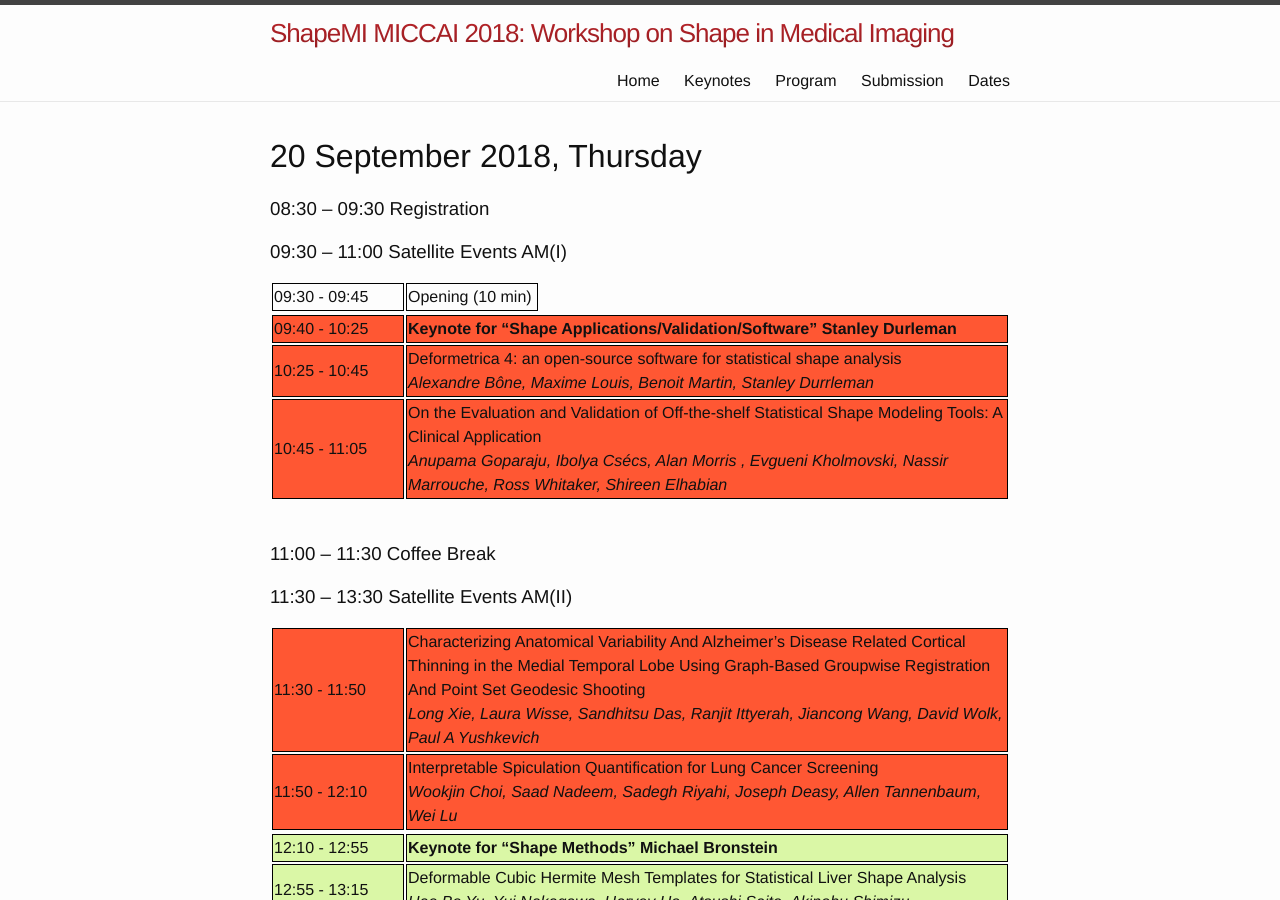
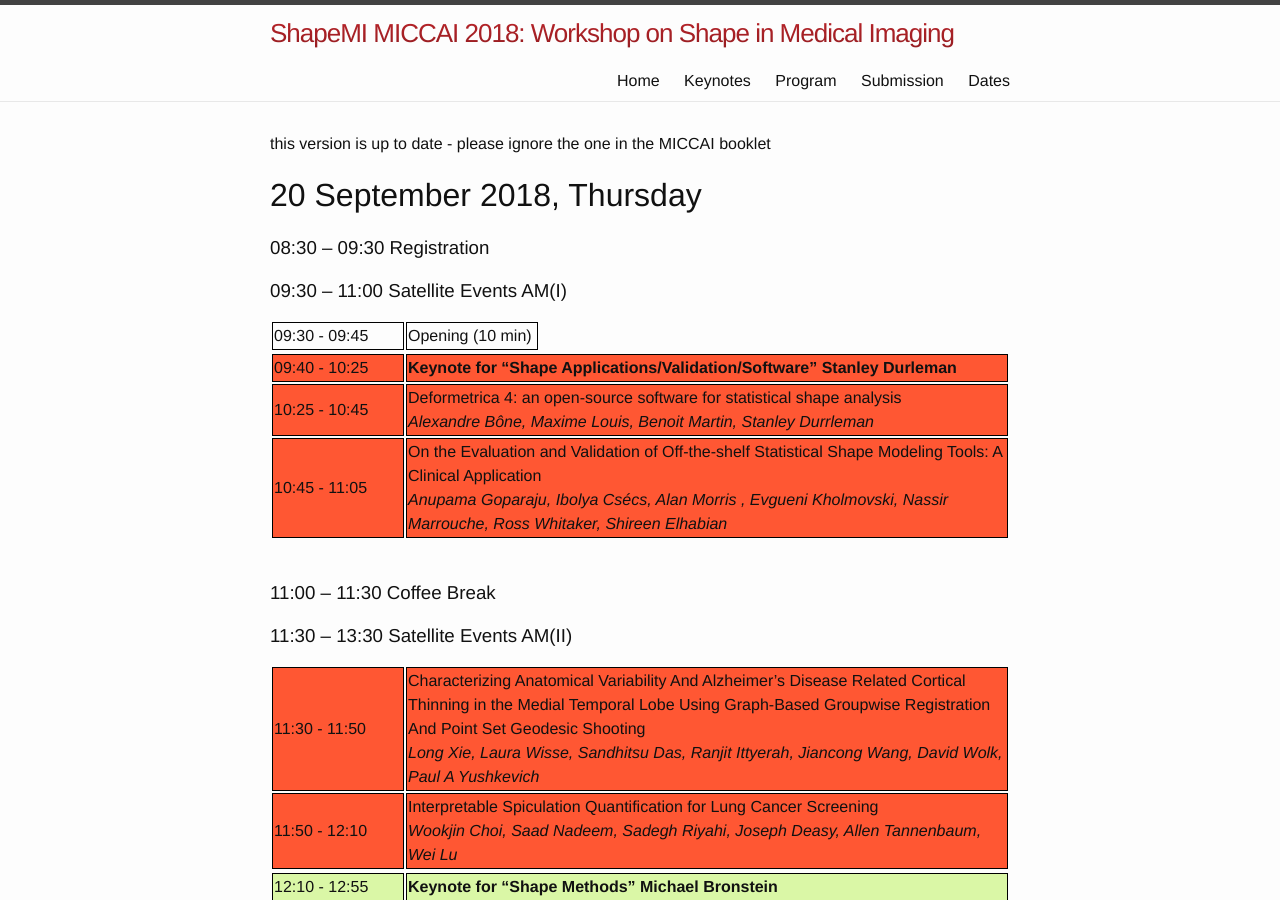
Before and after one commit to shapemi/shapemi2020, a Jekyll site: the page built from program/index.md, in a window 1280 px wide and 900 px high. Built offline with Jekyll 4.4.1, drawn with Linux system fonts in a browser that asks for light colours.

Commit message:
Update index.md

```diff
--- a/program/index.md
+++ b/program/index.md
@@ -27,6 +27,8 @@ order: 2
         background-color: #DAF7A6
         }
 </style>
+
+this version is up to date - please ignore the one in the MICCAI booklet
 
 # 20 September 2018, Thursday
 
```
